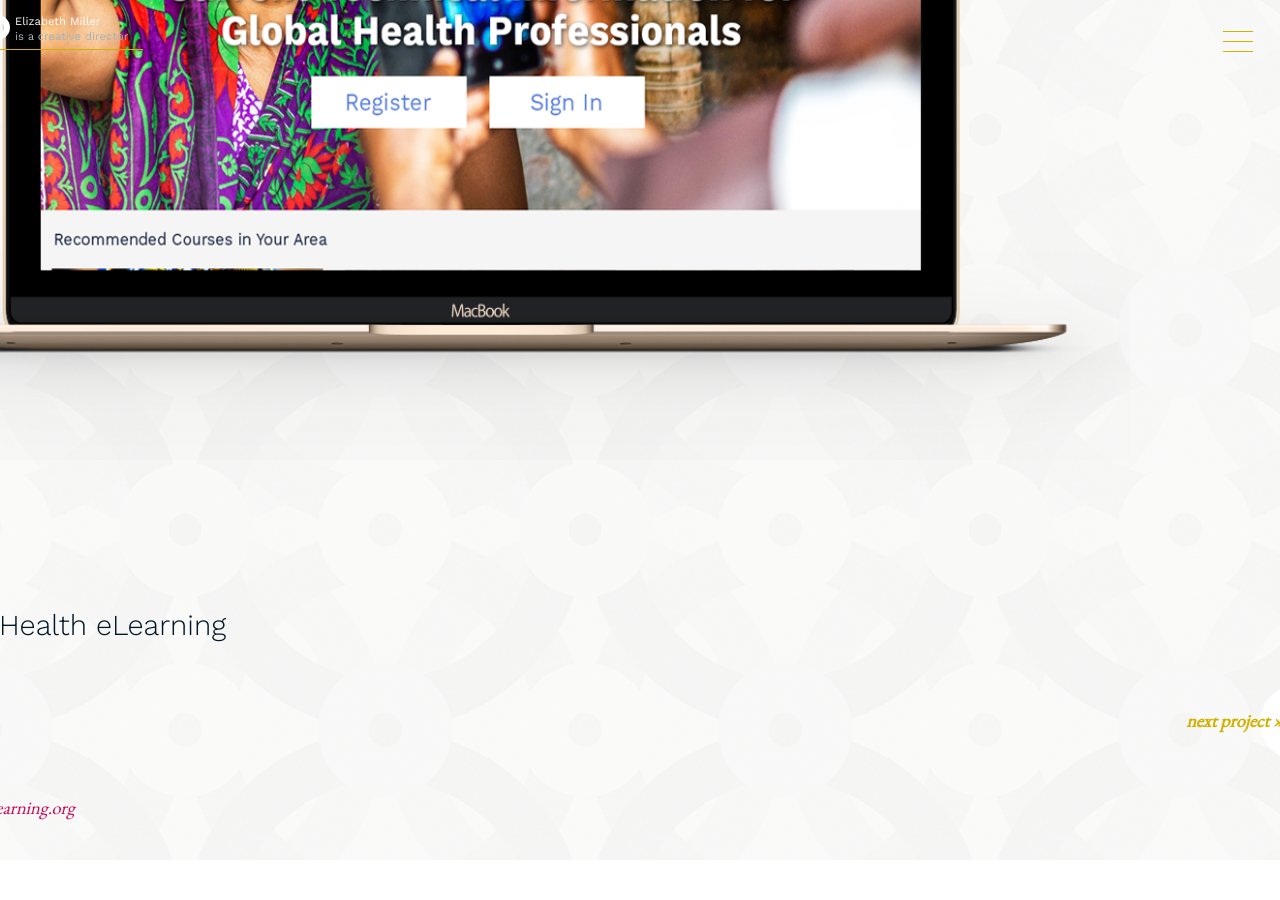
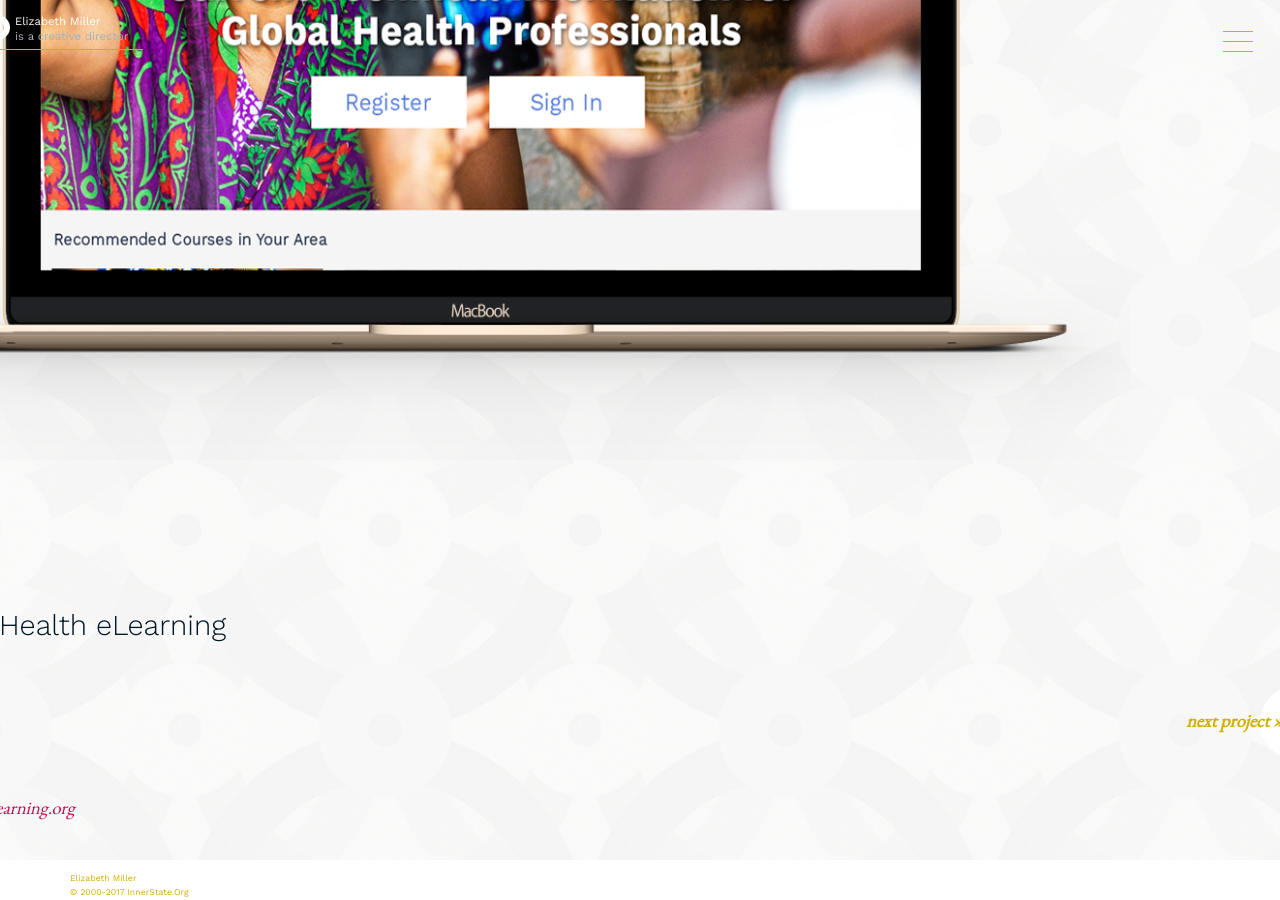
Before and after one commit to agentbetty/innerstate, a Jekyll site: the page built from index.html, in a window 1280 px wide and 900 px high, scrolled down 3170 px. Built offline with Jekyll 4.4.1, drawn with Linux system fonts in a browser that asks for light colours; nearby versions of some CDN libraries; before the commit the page ends 4030 px from its top, so only the background shows below that.

Commit message:
footer html, reverted default footer placement

```diff
--- a/_includes/footer.html
+++ b/_includes/footer.html
@@ -1,23 +1,11 @@
 <!-- Footer -->
 <footer class="footer">
-    <div class="container">
-      <div class="row">
-      <div class="col-xs-12 col-sm-5 col-md-6 clearfix">
-FOOTER MESS
-      </div>
-      <div class="col-xs-12 col-sm-7 col-md-6 clearfix">
-            <ul class="pull-right">
-                <li>
-                    <a href="/about">About</a>
-                </li>
-                <li>
-                    <a href="/work">Work</a>
-                </li>
-                <li>
-                    <a href="/">Case Studies</a>
-                </li>
-            </ul>
-        </div>
+  <div class="container">
+    <div class="folio">
+      <div class="circle"></div>
+       <p>Portfolio of<p>
+       <p>Elizabeth Miller</p>
+       <p>&copy; 2000-2017 InnerState.Org</p>
     </div>
-    </div>
+  </div>
 </footer>
--- a/_layouts/default.html
+++ b/_layouts/default.html
@@ -8,6 +8,10 @@
       {{ content }}
     </section>
 
+    <section>
+    	{% include footer.html %}
+    </section>
+
     <script src="https://ajax.googleapis.com/ajax/libs/jquery/3.1.1/jquery.min.js"></script>
     <script src="/js/application.js"></script>
   </body>
```
